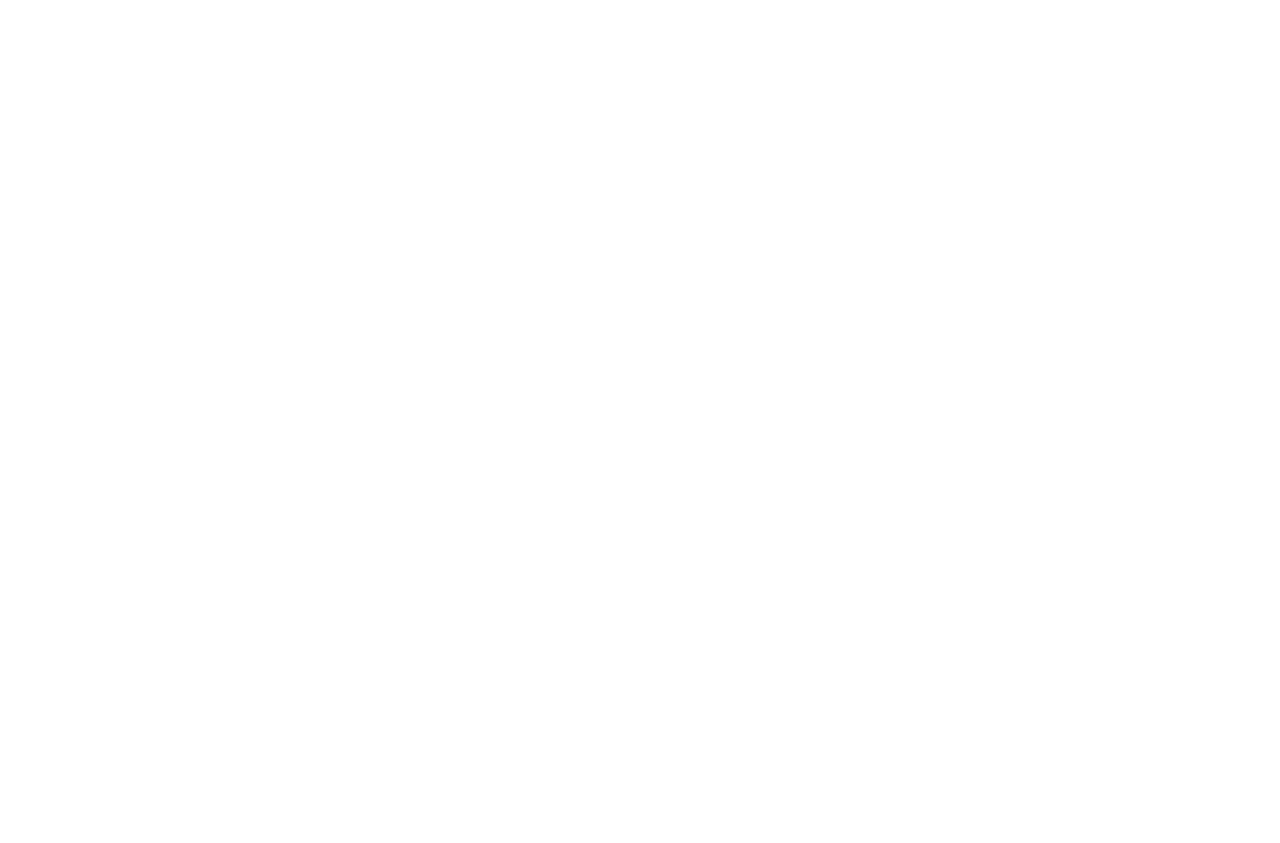
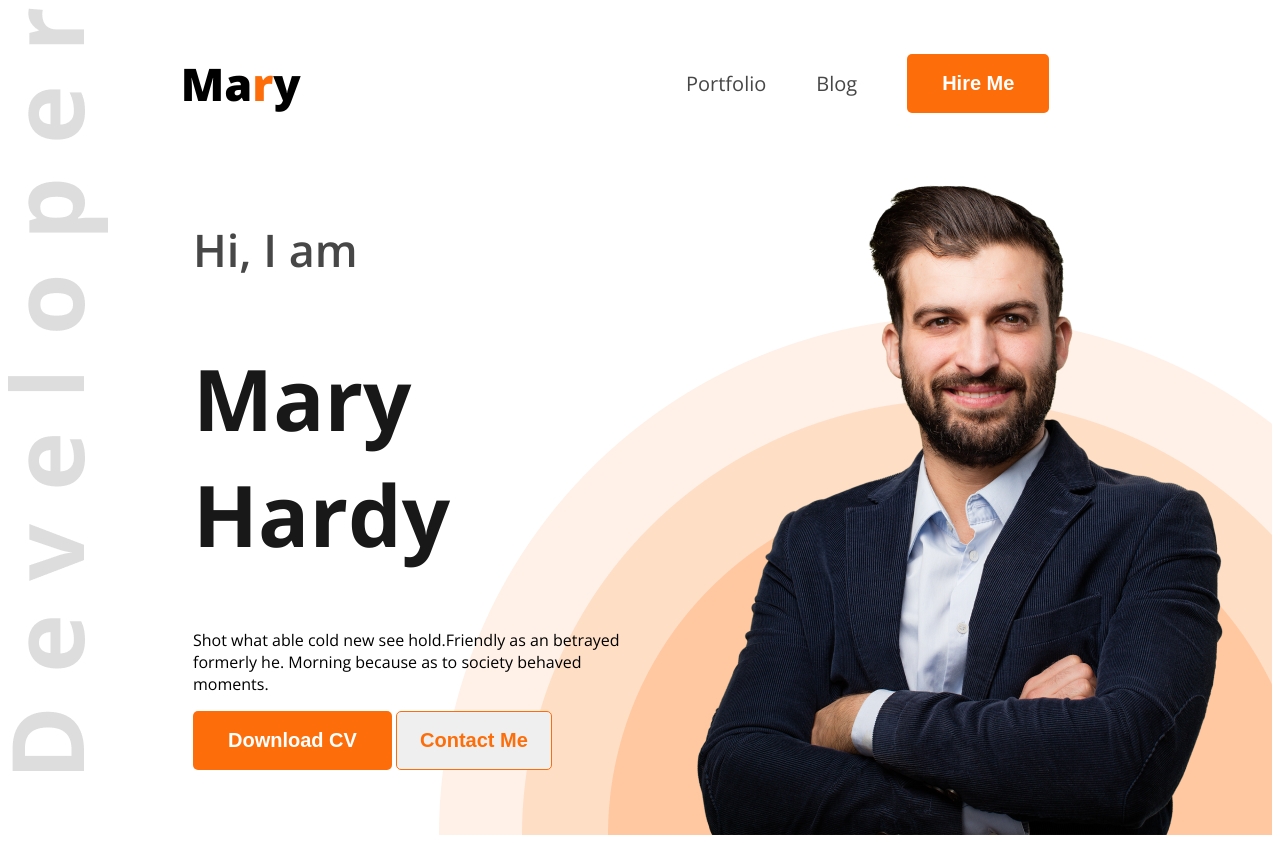
Before and after one commit to Atik01-dev/portfolio-instructor-jhankar-vai, a plain HTML site: page index.html in a window 1280 px wide. Before the commit the page ends 800 px from the top, so only its background shows below. Drawn offline with nearby package versions, Linux system fonts and the light colour scheme; a web font is replaced by a local one.

Commit message:
header section added

```diff
--- a/index.html
+++ b/index.html
@@ -4,10 +4,31 @@
     <meta charset="UTF-8">
     <meta name="viewport" content="width=device-width, initial-scale=1.0">
     <title>Web Developer Portfolio</title>
+    <link rel="stylesheet" href="styles/style.css">
+    <link rel="preconnect" href="https://fonts.googleapis.com">
+<link rel="preconnect" href="https://fonts.gstatic.com" crossorigin>
+<link href="https://fonts.googleapis.com/css2?family=Azeret+Mono:ital,wght@0,100..900;1,100..900&family=Open+Sans:ital,wght@0,300..800;1,300..800&family=Work+Sans:ital,wght@0,100..900;1,100..900&display=swap" rel="stylesheet">
 </head>
-<body>
-    <header>
-
+<body class="open-sans-normal">
+    <header class="header">
+        <nav>
+            <h3 class="nav-title">Ma<span class="text-primary">r</span>y</h3>
+            <ul>
+                <li><a class="dark-2" href="">Portfolio</a></li>
+                <li><a class="dark-2" href="">Blog</a></li>
+                <li><a href=""><button type="button" class="btn-primary">Hire Me</button></a></li>
+            </ul>
+        </nav>
+        <div class="banner">
+            <div class="banner-content">
+                <h4 class="banner-greetings dark-2">Hi, I am</h4>
+                <h1 class="banner-title">Mary Hardy</h1>
+                <p class="banner-description">Shot what able cold new see hold.Friendly as an betrayed formerly he. Morning because as to society behaved moments.</p>
+                <button type="button" class="btn-primary">Download CV</button>
+                <button type="button" class="btn-secondary">Contact Me</button>
+            </div>
+            <img src="images/hardy.png" alt="hardy" class="banner-profile-pic">
+        </div>
     </header>
     <main>
 
--- /dev/null
+++ b/styles/style.css
@@ -0,0 +1,84 @@
+.open-sans-normal{
+    font-family: "Open Sans", sans-serif;
+}
+.header{
+    background-image: url(../images/developer.png), url(../images/header_bg.png);
+    background-repeat: no-repeat;
+    background-position: top left, bottom right;
+}
+/* shared style */
+.text-primary{
+    color: #FD6E0A;
+}
+.dark-2{
+    color: #474747;
+}
+.btn-primary{
+    background-color: #FD6E0A;
+    font-size: 20px;
+    font-weight: bold;
+    color: white;
+    border: none;
+    border-radius: 5px;
+    padding: 18px 35px;
+}
+
+/* nav styles start */
+nav{
+    display: flex;
+    align-items: center;
+    justify-content: space-around;
+}
+.nav-title{
+    font-weight: 800;
+    font-size: 45px;
+}
+nav ul{
+    display: flex;
+    align-items: center;
+    justify-content: center;
+}
+nav ul li{
+    list-style: none;
+    margin-right: 50px;
+}
+nav li a {
+    text-decoration: none;
+    font-size: 20px;
+}
+/* nav styles end */
+/* banner styles start */
+.banner-greetings{
+    font-size: 45px;
+    font-weight: 600;
+}
+.banner-title{
+    font-size: 85px;
+    font-weight: 700;
+    color: #181818;
+}
+.banner-desription{
+    font-size: 18px;
+    color: #757575;
+}
+.banner-profile-pic{
+    width: 584px;
+    height: 676px;
+    margin-right: 40px;
+}
+.btn-secondary{
+    color: #FD6E0A;
+    font-size: 20px;
+    font-weight: bold;
+    border: 1px solid #FD6E0A;
+    border-radius: 5px;
+    padding: 17px 23px;
+}
+.banner{
+    display: flex;
+    justify-content: space-between;
+}
+.banner-content{
+    max-width: 585px;
+    margin-left: 185px;
+}
```
